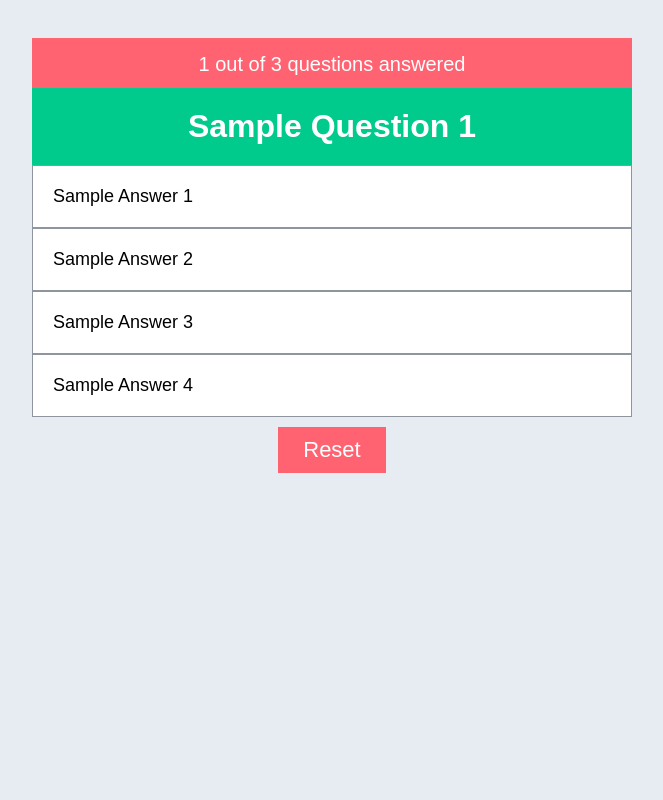
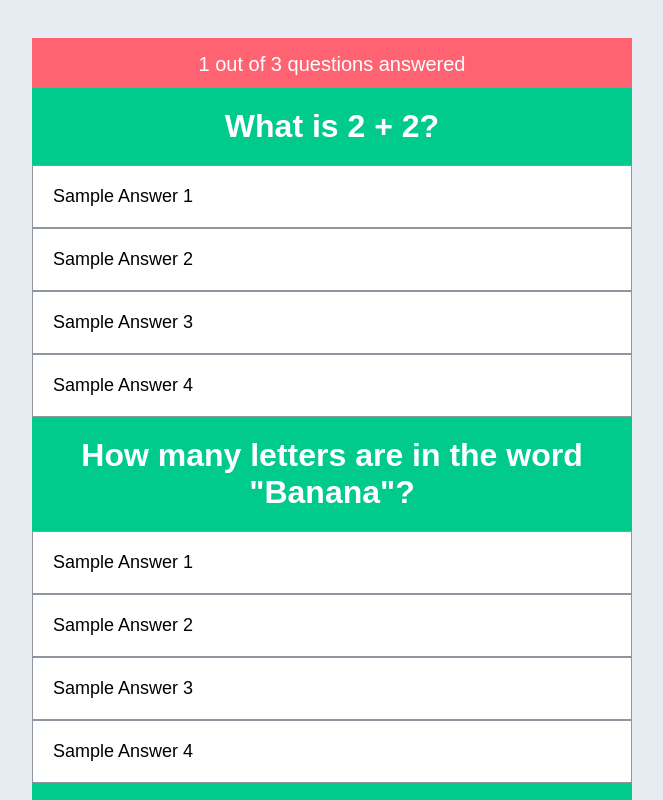
Before and after one commit to Ancientshield/vue_quiz, a Vue app: page / in a window 1280 px wide. Shown: the top 800 px of the page, without its empty margins (308-971 px from the left). Built offline with nearby package versions, Linux system fonts and the light colour scheme.

Commit message:
bind the questions Array at App.vue in <Questions /> Child, and set prop in Questions.vue to catch Array value

```diff
--- a/src/App.vue
+++ b/src/App.vue
@@ -1,6 +1,9 @@
 <template>
 	<div class="ctr">
-		<Questions v-if="questionsAnswered < questions.length" />
+		<Questions
+			v-if="questionsAnswered < questions.length"
+			:questions="questions"
+		/>
 		<Result v-else />
 		<button type="button" class="reset-btn">Reset</button>
 	</div>
--- a/src/components/Questions.vue
+++ b/src/components/Questions.vue
@@ -4,8 +4,12 @@
 			<div class="bar"></div>
 			<div class="status">1 out of 3 questions answered</div>
 		</div>
-		<div class="single-question">
-			<div class="question">Sample Question 1</div>
+		<div
+			class="single-question"
+			v-for="question in questions"
+			:key="question.q"
+		>
+			<div class="question">{{ question.q }}</div>
 			<div class="answers">
 				<div class="answer">Sample Answer 1</div>
 				<div class="answer">Sample Answer 2</div>
@@ -19,6 +23,7 @@
 <script>
 	export default {
 		name: 'Questions',
+		props: ['questions'],
 	};
 </script>
 
```
